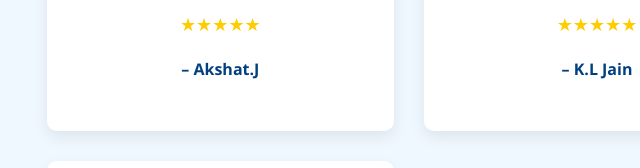
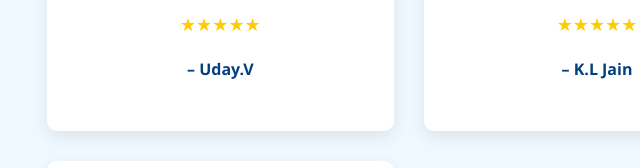
Before and after one commit to DJ018/POORNAYU, a plain HTML site: page testimonials.html in a window 1280 px wide. Shown: the part 496-664 px from the top of the page, 43-683 px from the left. Drawn offline with Linux system fonts and the light colour scheme.

Commit message:
testimonials.html

```diff
--- a/testimonials.html
+++ b/testimonials.html
@@ -143,7 +143,7 @@
       <div class="testimonial-card">
         <p>“POORNAYU gave me peace of mind with a diversified investment plan that actually works!”</p>
         <div class="stars">★★★★★</div>
-        <h4>– Akshat.J</h4>
+        <h4>– Uday.V</h4>
       </div>
       <div class="testimonial-card">
         <p>“I was new to investing, but Bhagesh explained everything clearly. Now I feel confident.”</p>
```
